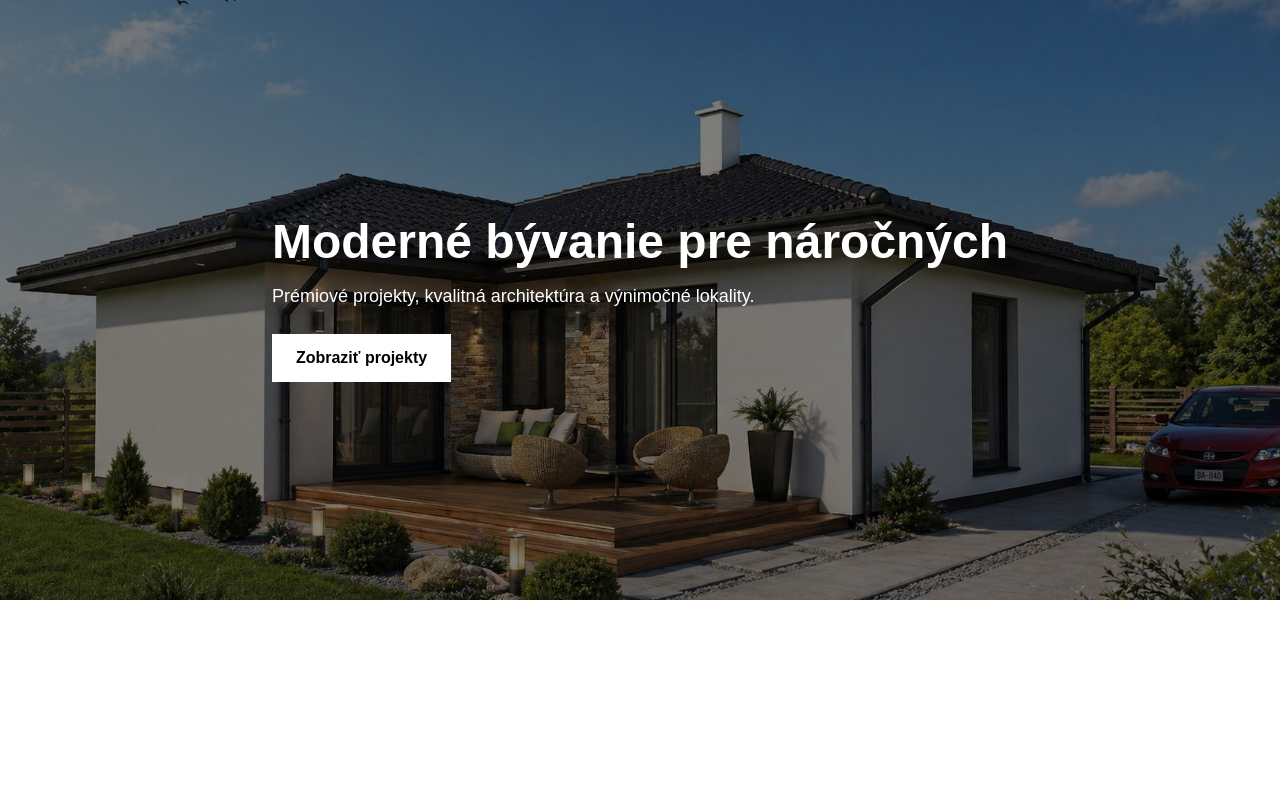
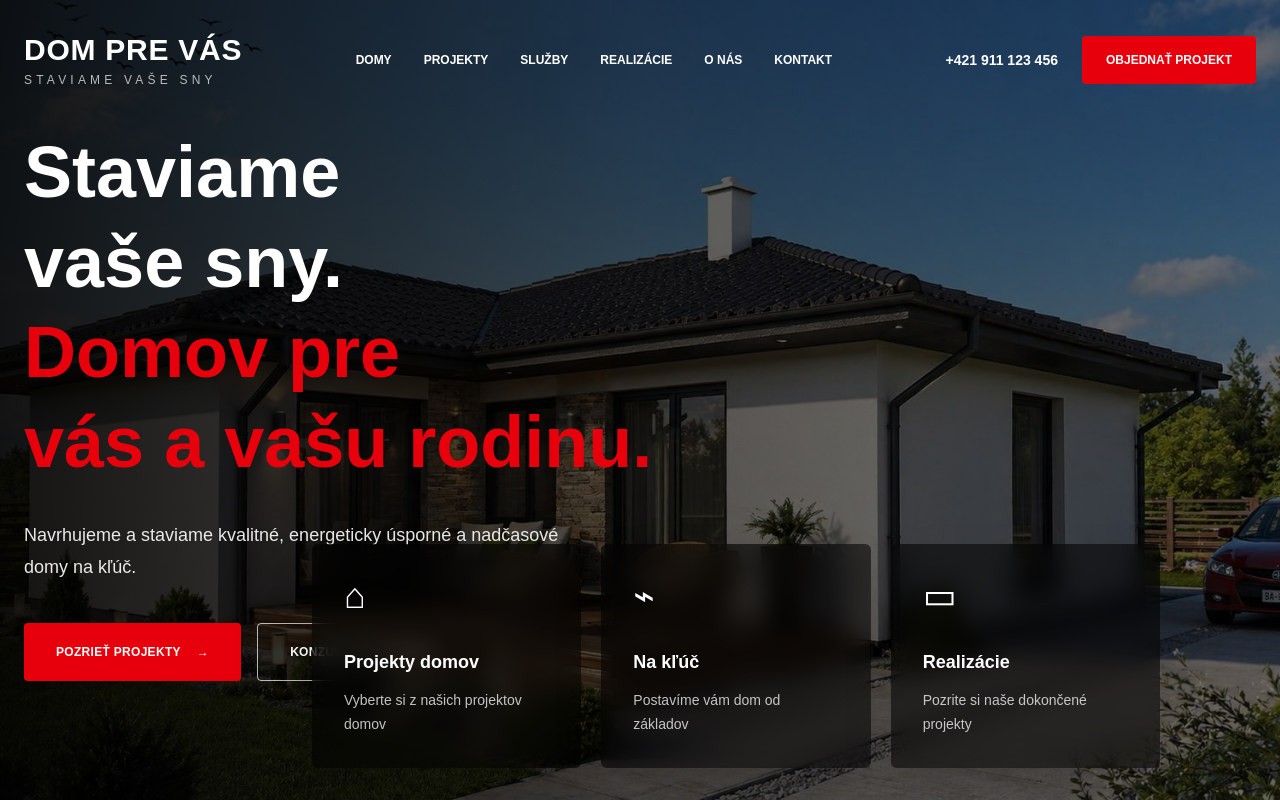
Before and after one commit to mgombr-dotcom/domprevas-new, a Next.js app: page / in a window 1280 px wide. Built offline with nearby package versions, Linux system fonts and the light colour scheme.

Commit message:
hero dom pre vas design

```diff
--- a/app/page.tsx
+++ b/app/page.tsx
@@ -1,20 +1,106 @@
 export default function Home() {
   return (
-    <main className="bg-white text-black min-h-screen">
-      <section className="relative h-[600px]">
-        <img src="/hero.jpg" alt="DomPrevas" className="w-full h-full object-cover" />
+    <main className="min-h-screen bg-black text-white">
+      <section className="relative min-h-screen overflow-hidden">
+        <img
+          src="/hero.jpg"
+          alt="Dom Pre Vás"
+          className="absolute inset-0 h-full w-full object-cover"
+        />
 
-        <div className="absolute inset-0 bg-black/50 flex items-center">
-          <div className="max-w-7xl mx-auto px-6 text-white">
-            <h1 className="text-5xl font-bold mb-4">
-              Moderné bývanie pre náročných
+        <div className="absolute inset-0 bg-black/45" />
+        <div className="absolute inset-0 bg-gradient-to-r from-black/85 via-black/35 to-black/10" />
+
+        <header className="relative z-20 mx-auto flex max-w-7xl items-center justify-between px-6 py-8">
+          <div>
+            <div className="text-3xl font-bold tracking-wide">DOM PRE VÁS</div>
+            <div className="mt-1 text-xs uppercase tracking-[0.35em] text-white/70">
+              staviame vaše sny
+            </div>
+          </div>
+
+          <nav className="hidden items-center gap-8 text-xs font-bold uppercase lg:flex">
+            <a href="#">Domy</a>
+            <a href="#">Projekty</a>
+            <a href="#">Služby</a>
+            <a href="#">Realizácie</a>
+            <a href="#">O nás</a>
+            <a href="#">Kontakt</a>
+          </nav>
+
+          <div className="hidden items-center gap-6 lg:flex">
+            <span className="text-sm font-semibold">+421 911 123 456</span>
+            <a
+              href="#kontakt"
+              className="rounded-sm bg-red-600 px-6 py-4 text-xs font-bold uppercase transition hover:bg-red-700"
+            >
+              Objednať projekt
+            </a>
+          </div>
+        </header>
+
+        <div className="relative z-10 mx-auto flex min-h-[calc(100vh-120px)] max-w-7xl items-center px-6">
+          <div className="max-w-2xl pb-28">
+            <h1 className="text-5xl font-extrabold leading-tight md:text-7xl">
+              Staviame
+              <br />
+              vaše sny.
+              <br />
+              <span className="text-red-600">
+                Domov pre
+                <br />
+                vás a vašu rodinu.
+              </span>
             </h1>
-            <p className="text-lg mb-6 max-w-xl">
-              Prémiové projekty, kvalitná architektúra a výnimočné lokality.
+
+            <p className="mt-8 max-w-xl text-lg font-medium leading-8 text-white/90">
+              Navrhujeme a staviame kvalitné, energeticky úsporné a nadčasové
+              domy na kľúč.
             </p>
-            <button className="bg-white text-black px-6 py-3 font-semibold">
-              Zobraziť projekty
-            </button>
+
+            <div className="mt-10 flex flex-col gap-4 sm:flex-row">
+              <a
+                href="#projekty"
+                className="inline-flex items-center justify-center rounded-sm bg-red-600 px-8 py-5 text-xs font-bold uppercase tracking-wide transition hover:bg-red-700"
+              >
+                Pozrieť projekty <span className="ml-4">→</span>
+              </a>
+
+              <a
+                href="#kontakt"
+                className="inline-flex items-center justify-center rounded-sm border border-white/70 px-8 py-5 text-xs font-bold uppercase tracking-wide transition hover:bg-white hover:text-black"
+              >
+                Konzultácia zdarma <span className="ml-4">→</span>
+              </a>
+            </div>
+          </div>
+        </div>
+
+        <div className="absolute bottom-8 left-0 right-0 z-20">
+          <div className="mx-auto grid max-w-4xl grid-cols-1 gap-5 px-6 md:grid-cols-3 lg:ml-auto lg:mr-24">
+            <div className="rounded-md bg-black/55 p-8 shadow-2xl backdrop-blur-md">
+              <div className="mb-8 text-4xl">⌂</div>
+              <h3 className="text-lg font-bold">Projekty domov</h3>
+              <p className="mt-3 text-sm leading-6 text-white/75">
+                Vyberte si z našich projektov domov
+              </p>
+            </div>
+
+            <div className="rounded-md bg-black/55 p-8 shadow-2xl backdrop-blur-md">
+              <div className="mb-8 text-4xl">⌁</div>
+              <h3 className="text-lg font-bold">Na kľúč</h3>
+              <p className="mt-3 text-sm leading-6 text-white/75">
+                Postavíme vám dom od základov
+              </p>
+            </div>
+
+            <div className="rounded-md bg-black/55 p-8 shadow-2xl backdrop-blur-md">
+              <div className="mb-8 text-4xl">▭</div>
+              <h3 className="text-lg font-bold">Realizácie</h3>
+              <p className="mt-3 text-sm leading-6 text-white/75">
+                Pozrite si naše dokončené projekty
+              </p>
+            </div>
           </div>
         </div>
       </section>
```
